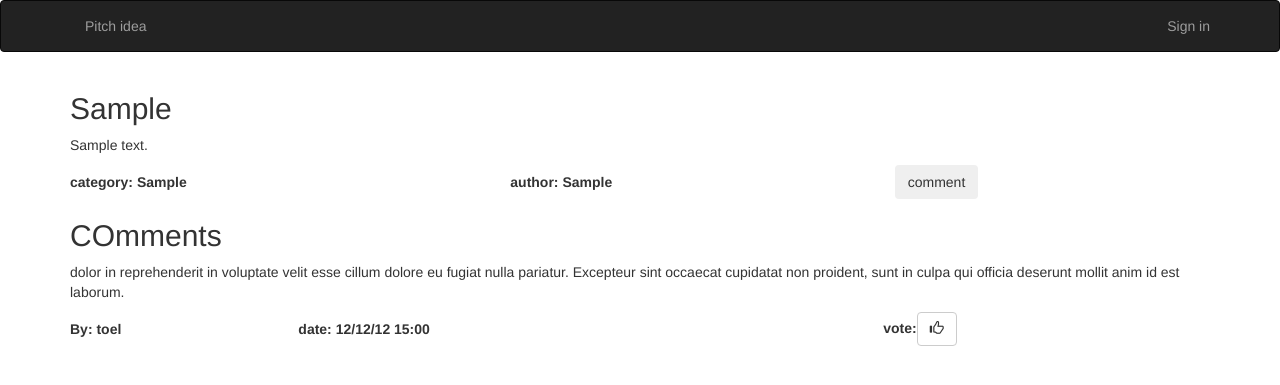
After one commit to DavidNjoroge/idea-pitch, a Flask app: page /pitch/1 in a window 1280 px wide. The commit adds this page. Shown: the top 385 px of the page. Run offline with Flask 2, Linux system fonts and the light colour scheme; tables that the repository leaves empty hold one stand-in row (values such as "Sample post"); lists and menus that the app fills with data are empty; some libraries are stand-ins or nearby versions.

Commit message:
add a dynamic page for pitches

```diff
--- a/app/main/views.py
+++ b/app/main/views.py
@@ -25,15 +25,21 @@ def new_pitch():
     form=NewPitch()
     if form.validate_on_submit():
         title=form.title.data
-        print (title)
+        # print (title)
         body=form.body.data
-        print (body)
+        # print (body)
         category=form.category.data
-        print (current_user)
+        # print (current_user)
         # user='david'
         new_pitch=Pitch(header=title,body=body,category=category,user=current_user)
-        print (',.,.,><><><><>,.,.<><><><><')
+        # print (',.,.,><><><><>,.,.<><><><><')
         new_pitch.save_pitch()
         return render_template('index.html',form=form)
 
     return render_template('new-pitch.html',form=form)
+
+@main.route('/pitch/<int:id>')
+def pitch(id):
+    pitch=Pitch.query.get(id)
+
+    return render_template('pitch.html',pitch=pitch)
--- /dev/null
+++ b/app/templates/pitch.html
@@ -0,0 +1,40 @@
+{% extends 'base.html' %} {% block content %}
+<!DOCTYPE html>
+
+
+<div class="container">
+  <div class="">
+    <h2>{{pitch.header}}</h2>
+    <p>{{pitch.body}}</p>
+    <table style="width:100%">
+      <tr>
+        <th>category: {{pitch.category}}</th>
+        <th>author: {{pitch.category}}</th>
+        <th></th>
+        <th><button type="button" class="btn" name="button"> comment </button></th>
+
+      </tr>
+    </table>
+  </div>
+</div>
+<div class="container">
+  <h2>COmments</h2>
+  <div class="">
+    <p>dolor in reprehenderit in voluptate velit esse cillum dolore eu fugiat nulla pariatur. Excepteur sint occaecat cupidatat non proident, sunt in culpa qui officia deserunt mollit anim id est laborum.</p>
+
+  </div>
+  <table style="width:100%">
+    <tr>
+      <th>By: toel</th>
+      <!-- <th>category: pickup</th> -->
+      <th> date: 12/12/12 15:00 </th>
+      <th>vote:<button type="button" class="btn btn-default">
+  <span class="glyphicon glyphicon-thumbs-up" aria-hidden="true"></span>
+</button></th>
+
+    </tr>
+  </table>
+
+</div>
+
+{% endblock %}
```
Also changed, not shown: app/templates/index.html (+4 -3 lines).
